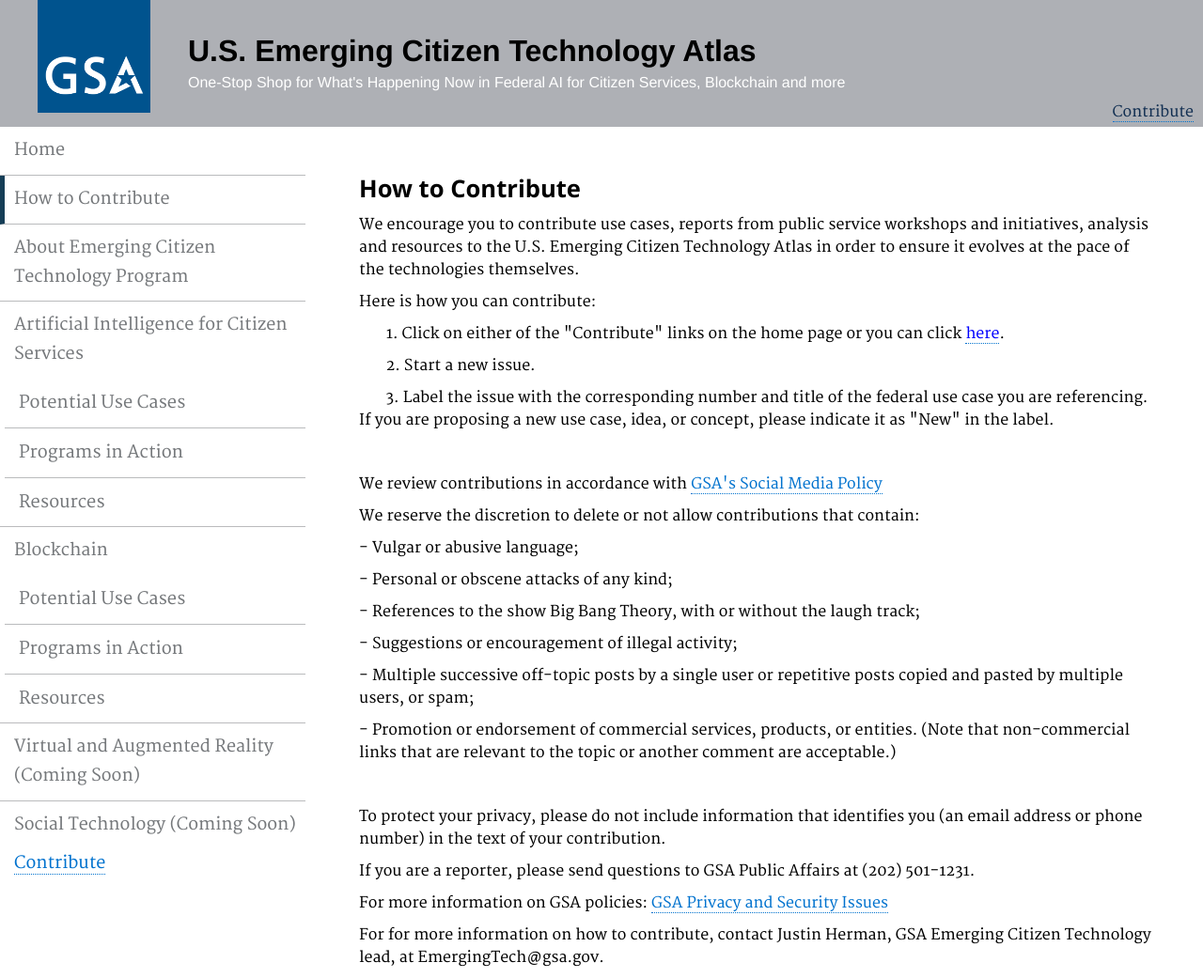
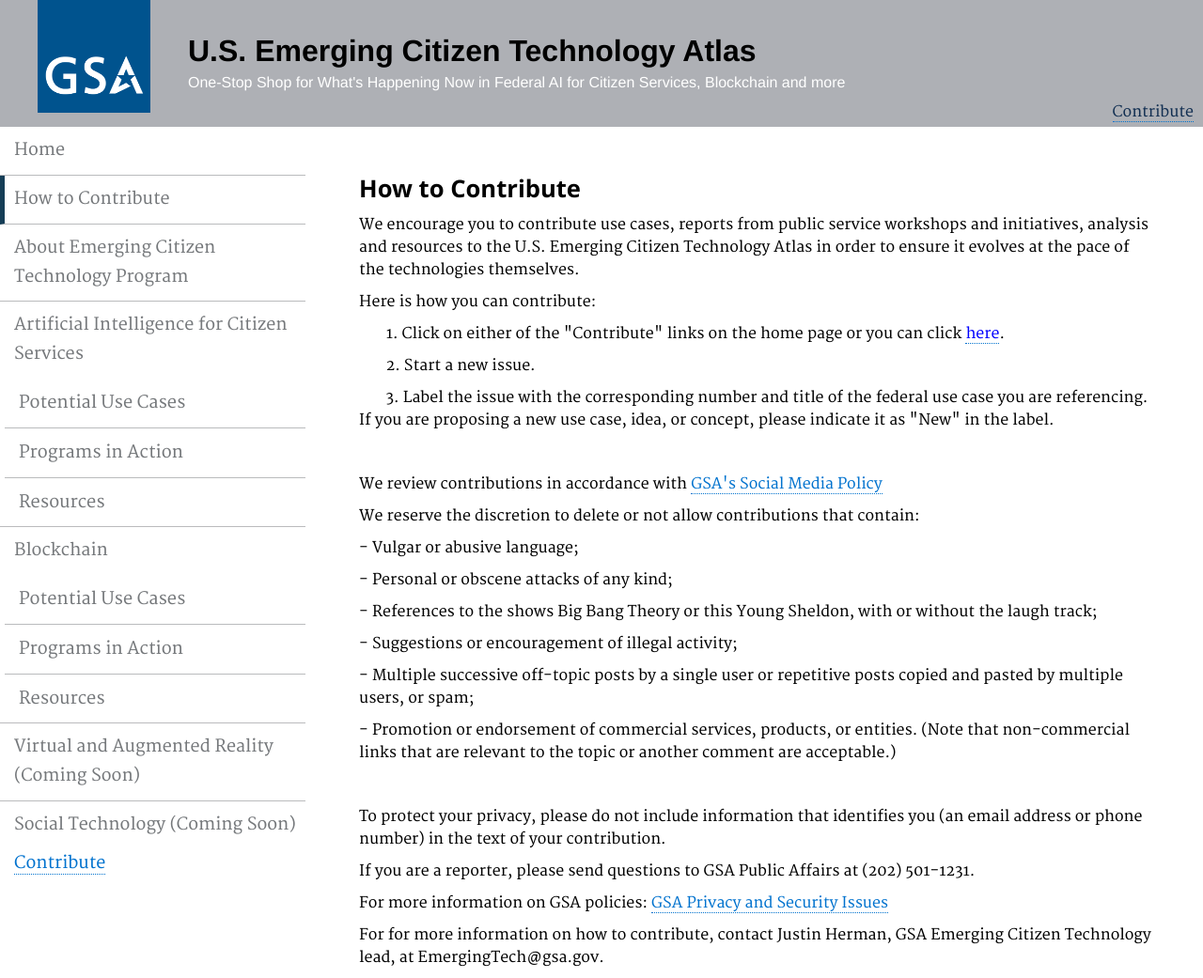
Before and after one commit to GSA/emerging-technology-atlas, a Jekyll site: the page built from pages/howto.md, in a window 1280 px wide. Shown: the whole page at 94% size. Built offline with Jekyll 4.4.1, drawn with Linux system fonts in a browser that asks for light colours.

Commit message:
Update howto.md

```diff
--- a/pages/howto.md
+++ b/pages/howto.md
@@ -27,7 +27,7 @@ Here is how you can contribute:
 
 <p>- Vulgar or abusive language;</p>
 <p>- Personal or obscene attacks of any kind;</p>
-<p>- References to the show Big Bang Theory, with or without the laugh track;</p>
+<p>- References to the shows Big Bang Theory or this Young Sheldon, with or without the laugh track;</p>
 <p>- Suggestions or encouragement of illegal activity;</p>
 <p>- Multiple successive off-topic posts by a single user or repetitive posts copied and pasted by multiple users, or spam;</p>
 <p>- Promotion or endorsement of commercial services, products, or entities. (Note that non-commercial links that are relevant to the topic or another comment are acceptable.)</p>
```
